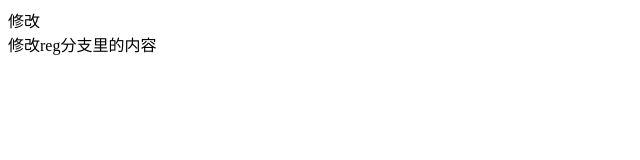
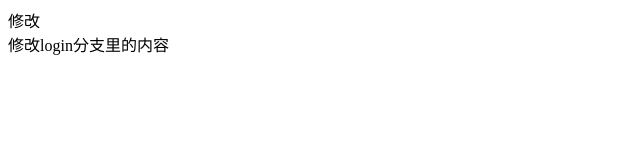
Before and after one commit to clubasd/gitPractice, a plain HTML site: page index.html in a window 1280 px wide. Shown: the full height of the page, 0-640 px from the left. Drawn offline with Linux system fonts and the light colour scheme.

Commit message:
完成login开发

```diff
--- a/index.html
+++ b/index.html
@@ -8,6 +8,6 @@
   </head>
   <body>
     <div>修改</div>
-    <div>修改reg分支里的内容</div>
+    <div>修改login分支里的内容</div>
   </body>
 </html>
```
